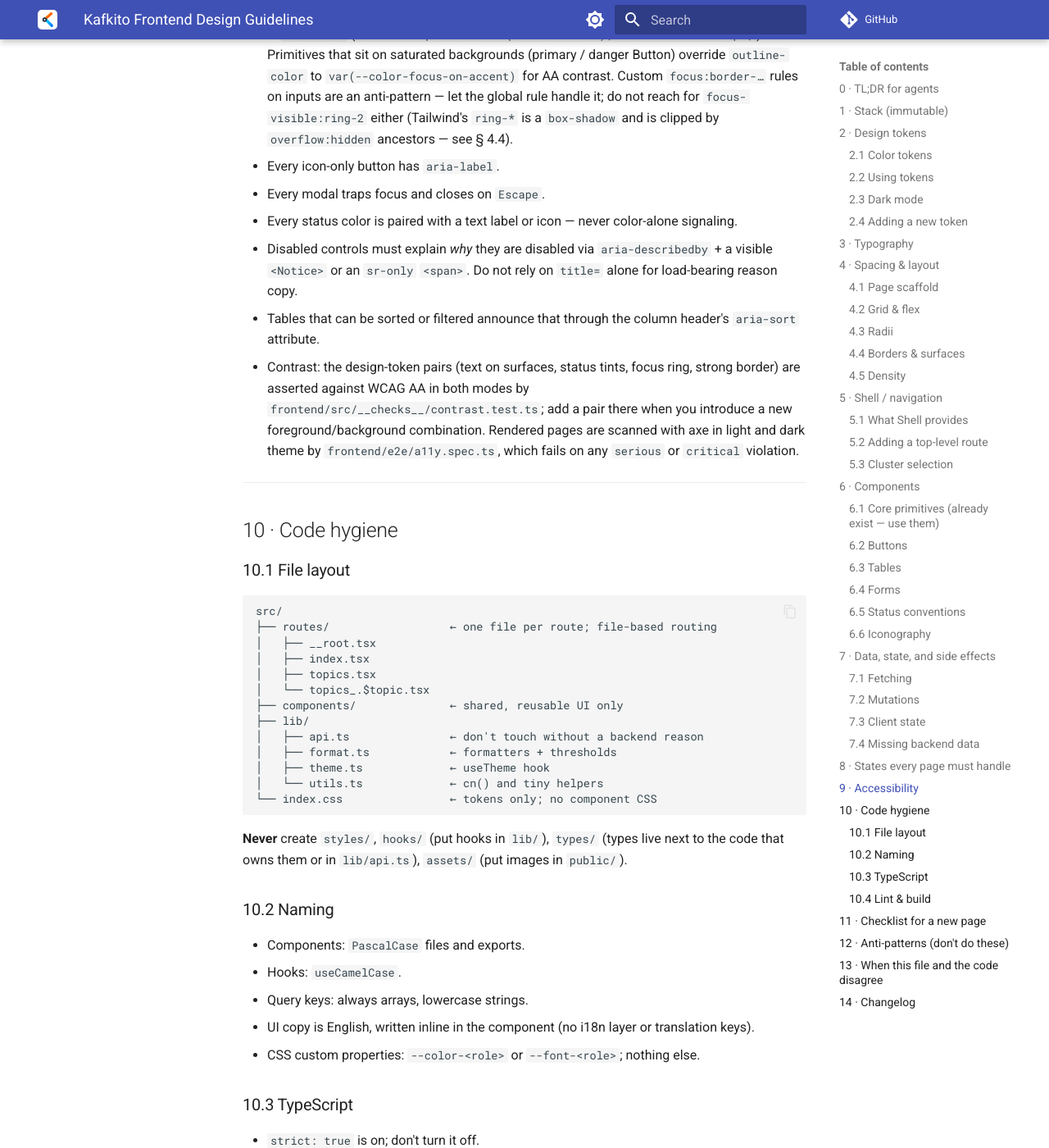
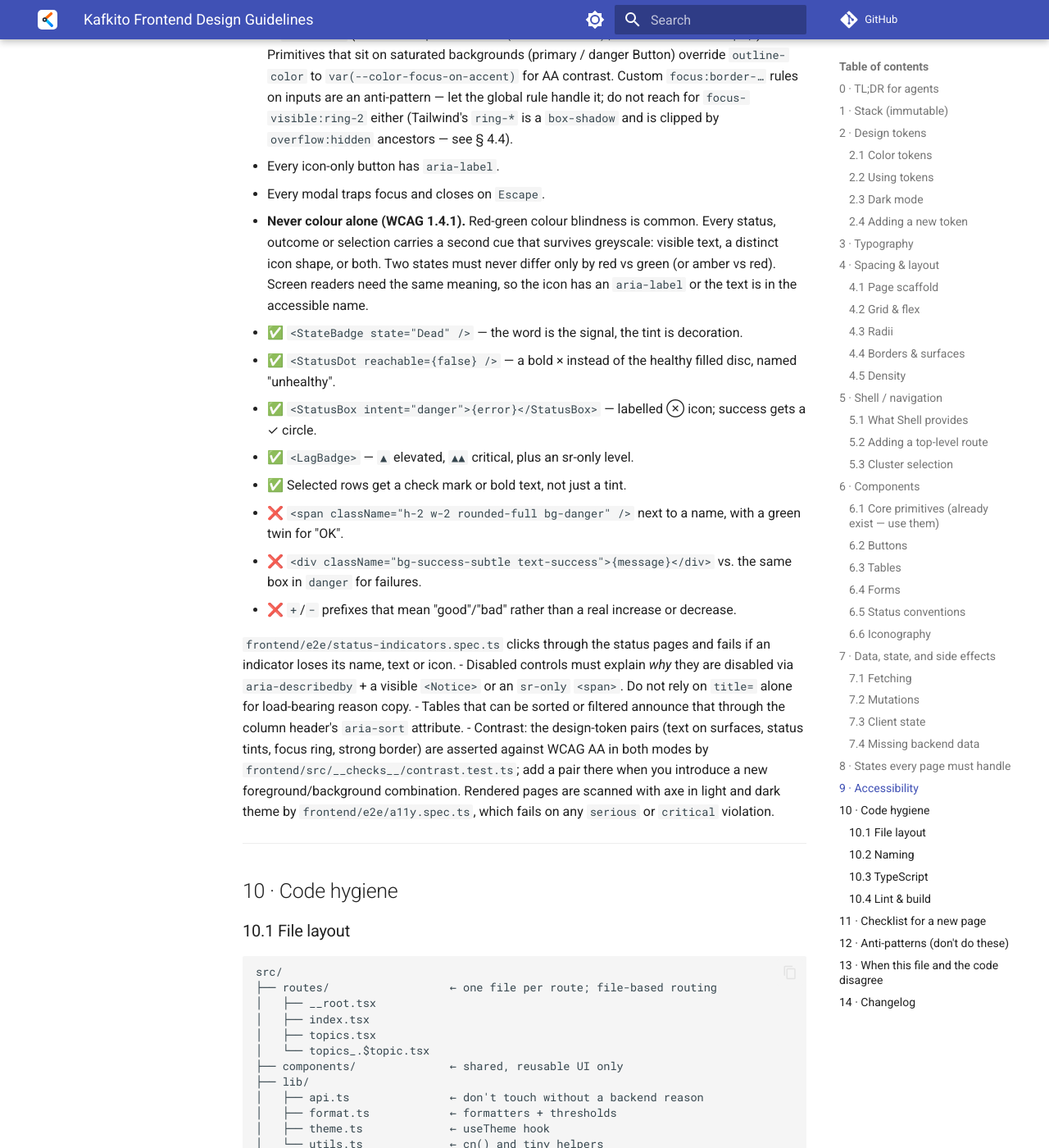
Before and after one commit to FinkeFlo/kafkito, an MkDocs documentation site: the page built from docs/DESIGN_GUIDELINES.md, in a window 1280 px wide and 1400 px high, scrolled down 13266 px. Shown: the whole window at 82% size. Built offline with MkDocs 1.6.1 and Material for MkDocs 9.7.7, drawn with Linux system fonts in a browser that asks for light colours; comment, search, counter and statistics services are not loaded; some of the changed text lies outside the part shown.

Commit message:
docs(design): add the "never colour alone" rule with do and don't examples
Spells out WCAG 1.4.1 for this UI: every status, outcome or selection
needs a second cue (text, a distinct icon shape, or both), and two
states must never differ only by red vs green. Lists the primitives that
already do it, adds the matching anti-pattern, and corrects the lag
thresholds in the status table to the values in lib/format.ts.

Co-authored-by: Copilot <223556219+Copilot@users.noreply.github.com>
Signed-off-by: FinkeFlo <5244525+FinkeFlo@users.noreply.github.com>

```diff
--- a/docs/DESIGN_GUIDELINES.md
+++ b/docs/DESIGN_GUIDELINES.md
@@ -291,7 +291,8 @@ routes.
 | `<PageHeader>` | `eyebrow?` + `title` + `subtitle?` + `actions?` |
 | `<KpiCard>` | `label` + `value` + `unit?` + `delta?` |
 | `<Tag>` | Small mono tag, `variant="neutral" \| "info"` |
-| `<StatusDot>` | 2×2 colored circle |
+| `<StatusDot>` | 2×2 status mark, shape-coded per intent (filled disc = healthy, bold × = unreachable, ring = warning, small ring = unknown) with an `aria-label` |
+| `<StatusIcon>` / `<StatusBox>` | Labelled lucide outcome icon (✓ circle / triangle / ⊗ / info) and the compact result box built on it; use for submit results and load errors |
 | `<StateBadge>` | Consumer-group state pill |
 | `<DataTable>` | Styled `<table>` with built-in `<thead>` / row styles, sort headers, and skeleton/empty body states |
 | `<Toolbar>` | Filter / action row: `search?` (left), `filters?` (centre), `actions?` (right, `ml-auto`). Replaces hand-rolled `flex flex-wrap items-center gap-2` blocks |
@@ -344,12 +345,15 @@ All tables use `<DataTable>`. Rules:
 | State | Color |
 |---|---|
 | Reachable / stable / allow | `success` (or `tint-green`) |
-| Warning / rebalancing / lag 1–5k | `warning` (or `tint-amber`) |
-| Unreachable / dead / lag > 5k / deny / destructive | `danger` (or `tint-red`) |
+| Warning / rebalancing / lag 1k–10k | `warning` (or `tint-amber`) |
+| Unreachable / dead / lag ≥ 10k / deny / destructive | `danger` (or `tint-red`) |
 | Unknown / empty / internal | `muted` |
 
-Thresholds (lag 5 000, CPU 70 %, disk 80 %) live in `src/lib/format.ts` as
-named constants — use them, never hard-code.
+Thresholds (lag 1 000 / 10 000) live in `src/lib/format.ts` — use them,
+never hard-code.
+
+The colour in this table is never the whole signal; see § 9 "Never colour
+alone".
 
 ### 6.6 Iconography
 
@@ -456,8 +460,30 @@ unless each has been implemented and visually checked.
   and is clipped by `overflow:hidden` ancestors — see § 4.4).
 - Every icon-only button has `aria-label`.
 - Every modal traps focus and closes on `Escape`.
-- Every status color is paired with a text label or icon — never
-  color-alone signaling.
+- **Never colour alone (WCAG 1.4.1).** Red-green colour blindness is
+  common. Every status, outcome or selection carries
+  a second cue that survives greyscale: visible text, a distinct icon
+  shape, or both. Two states must never differ only by red vs green (or
+  amber vs red). Screen readers need the same meaning, so the icon has
+  an `aria-label` or the text is in the accessible name.
+  - ✅ `<StateBadge state="Dead" />` — the word is the signal, the tint
+    is decoration.
+  - ✅ `<StatusDot reachable={false} />` — a bold × instead of the
+    healthy filled disc, named "unhealthy".
+  - ✅ `<StatusBox intent="danger">{error}</StatusBox>` — labelled ⊗
+    icon; success gets a ✓ circle.
+  - ✅ `<LagBadge>` — `▲` elevated, `▲▲` critical, plus an sr-only
+    level.
+  - ✅ Selected rows get a check mark or bold text, not just a tint.
+  - ❌ `<span className="h-2 w-2 rounded-full bg-danger" />` next to a
+    name, with a green twin for "OK".
+  - ❌ `<div className="bg-success-subtle text-success">{message}</div>`
+    vs. the same box in `danger` for failures.
+  - ❌ `+`/`−` prefixes that mean "good"/"bad" rather than a real
+    increase or decrease.
+
+  `frontend/e2e/status-indicators.spec.ts` clicks through the status
+  pages and fails if an indicator loses its name, text or icon.
 - Disabled controls must explain *why* they are disabled via
   `aria-describedby` + a visible `<Notice>` or an `sr-only` `<span>`. Do
   not rely on `title=` alone for load-bearing reason copy.
@@ -591,6 +617,8 @@ mutations, SCRAM rotate). Setup + scope: `frontend/e2e/README.md`.
 14. ❌ Modals that don't trap focus or don't close on Escape.
 15. ❌ Copy that yells. No all-caps sentences; eyebrows and table headers
     are the only exceptions.
+16. ❌ Status by colour alone — a bare coloured dot, a tinted box without
+    an icon, or two states that differ only by red vs green (§ 9).
 
 ---
 
@@ -614,6 +642,7 @@ a review, treat it as drift and bring it in line.
 | initial | Guidelines established alongside Direction A redesign | — |
 | 2026-04-26 | Direction-A delivery: WCAG-AA token sweep (focus-on-accent, accent-foreground, border-hover, dark overlay); new primitives (Toolbar, Modal, Input, Notice); kebab/PascalCase consolidation; Button variant rename destructive→danger; PageHeader eyebrow; Incidents-(24h) → Unreachable now semantic fix; outline-based focus indicator | (this PR — link added by author) |
 | 2026-05-02 | Hardening: German strings stripped (English-only), `confirmPhrase` parity on Reset-Offsets and Delete-Records, ErrorState retry migrated to canonical `<Button>`, focus-indicator escapes removed (TimezoneToggle/SearchInput/CommandPalette), Radix headless-primitive carve-out in § 1 | (this PR — link added by author) |
+| 2026-09-26 | Accessibility: Biome a11y rules on; axe scans in light and dark replace the contrast scanner; token-pair contrast test; "never colour alone" rule with StatusIcon / StatusBox and shape-coded StatusDot | (this PR — link added by author) |
 
 Add a row on every change. Small tweaks to tokens or primitives are
 fine; major shifts (new visual language, new nav model) require a design
```
